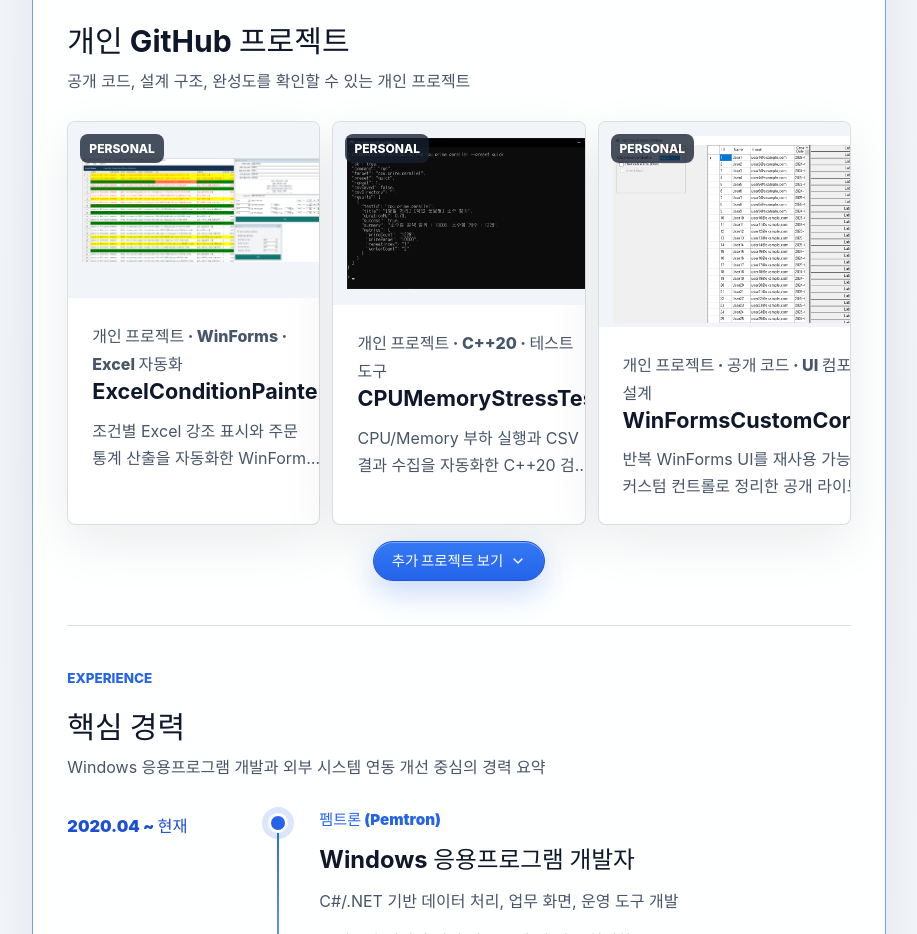
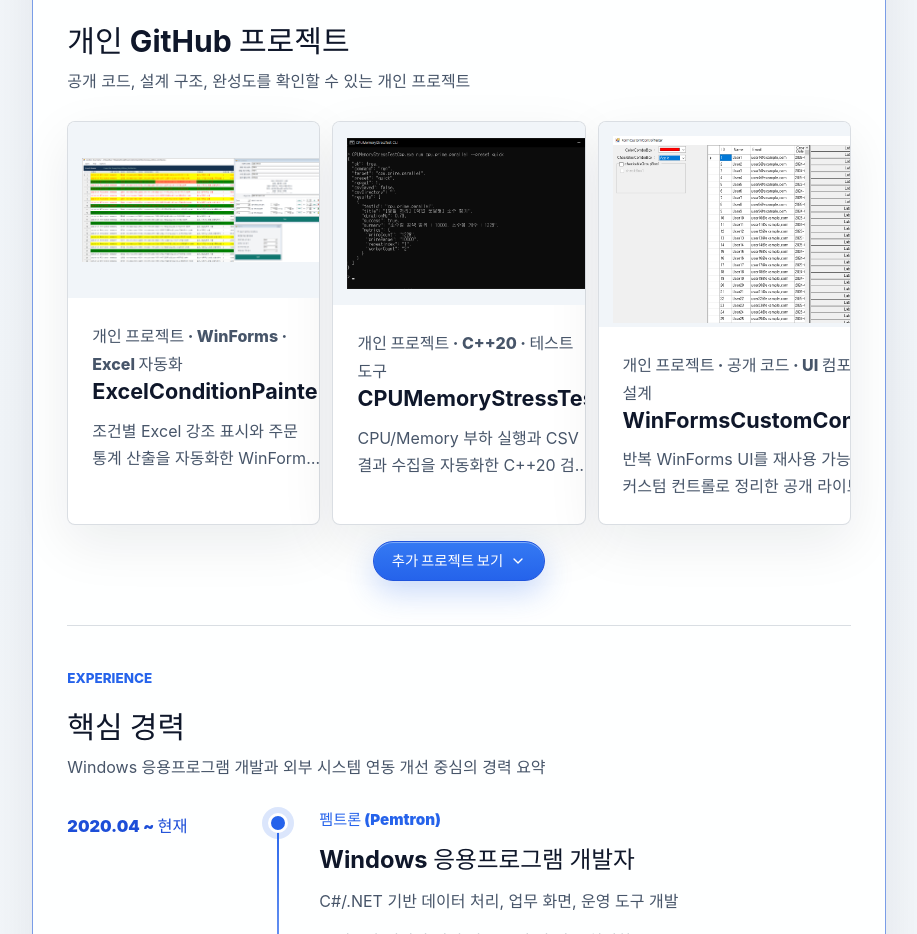
Before and after one commit to GrownDombo/GrownDombo.github.io, a React (Vite) app: page / in a window 1280 px wide. Shown: the part 1760-2694 px from the top of the page, without its empty margins (273-1190 px from the left). Built offline with nearby package versions, Linux system fonts and the light colour scheme.

Commit message:
Remove redundant Personal badges from project cards

```diff
--- a/src/pages/PortfolioHome.tsx
+++ b/src/pages/PortfolioHome.tsx
@@ -479,7 +479,6 @@ export function PortfolioHome({
                     aria-label={`${project.title} 상세 페이지 보기`}
                   >
                     <img src={project.image} alt={`${project.title} 썸네일`} loading="lazy" />
-                    <span>{project.status}</span>
                   </a>
                 ) : project.detailPath ? (
                   <Link
@@ -489,12 +488,10 @@ export function PortfolioHome({
                     onClick={(event) => onNavigate(event, project.detailPath!)}
                   >
                     <img src={project.image} alt={`${project.title} 썸네일`} loading="lazy" />
-                    <span>{project.status}</span>
                   </Link>
                 ) : (
                   <div className="project-image-wrap">
                     <img src={project.image} alt={`${project.title} 썸네일`} loading="lazy" />
-                    <span>{project.status}</span>
                   </div>
                 )}
                 <div className="project-content">
--- a/src/styles/home.css
+++ b/src/styles/home.css
@@ -1202,20 +1202,6 @@
   box-shadow: 0 22px 58px color-mix(in srgb, var(--accent) 16%, transparent);
 }
 
-.project-image-wrap > span {
-  position: absolute;
-  left: 12px;
-  top: 12px;
-  max-width: calc(100% - 24px);
-  padding: 7px 9px;
-  border-radius: 8px;
-  color: #ffffff;
-  background: rgb(23 32 51 / 78%);
-  font-size: 0.75rem;
-  font-weight: 800;
-  text-transform: uppercase;
-}
-
 .case-study-list {
   display: grid;
   grid-template-columns: repeat(2, minmax(0, 1fr));
```
